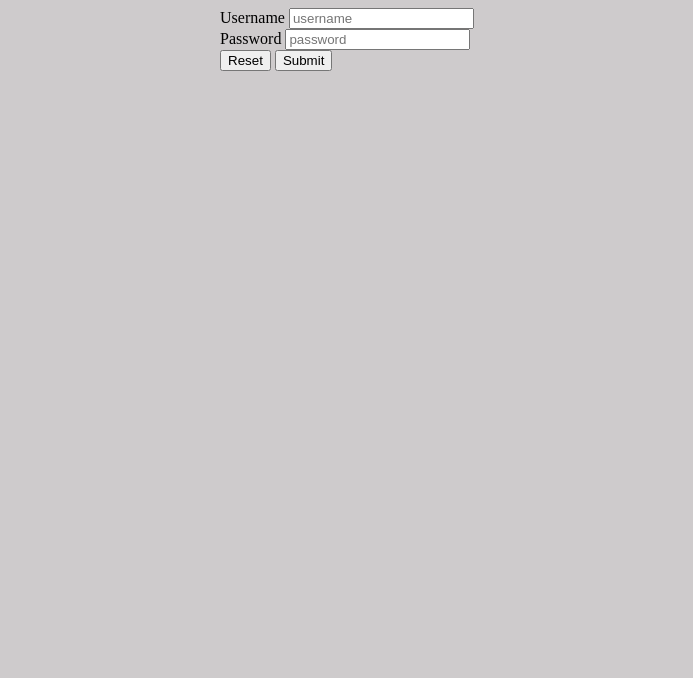
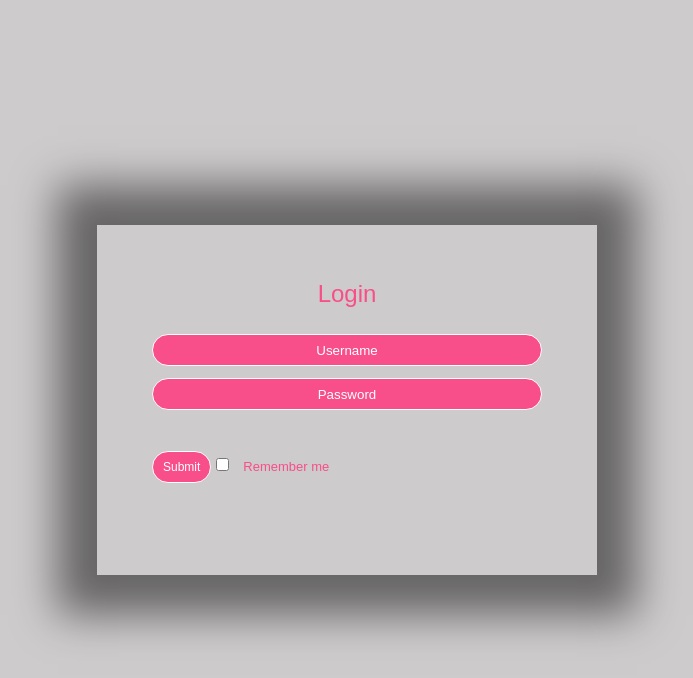
Before and after one commit to cdub-616/MANYC, a plain HTML site: page MANYC/src/main/webapp/Login.html in a window 1280 px wide. Shown: the whole page, without its empty margins (293-986 px from the left). Drawn offline with Linux system fonts and the light colour scheme.

Commit message:
Revert "Revert "edited login page and home page""
This reverts commit 4215a3338fab798c79e368a22ef41e3e7449c613.

```diff
--- a/MANYC/src/main/webapp/Login.html
+++ b/MANYC/src/main/webapp/Login.html
@@ -3,30 +3,35 @@
      Ashar
      version 1.0.0  9/27/2022 -->
 <html>
+
 <head>
-      <meta charset="ISO-8859-1">
-      <link rel="stylesheet" href="style.css" type="text/css">
 	<title>Login</title>
+	<link rel="stylesheet" href="style.css">
 </head>
+
 <body>
-      <div class="input-group"><!-- div combines everything inside together
+	<div class="container">
+		<!-- div combines everything inside together
 	     which makes it easier to format using css -->
-	     <form>
-		 <label for="username"> Username </label>
-		 <!-- the label creates a click able space -->
+		<div class="card">
+			<div class="inner-box">
+				<div class="front">
+					<h2> Login</h2>
+					<input id="username" type="username" class="input" required
+					   placeholder="Username">
+					<!-- input tag takes the input from the user -->
 
-		 <input id="username" required placeholder="username">
-		 <!-- input tag takes the input from the user -->
-		 <br>
-		 <label for="password"> Password </label>
-		 <input id="password" type="password" required placeholder="password">
-		 <br>
-		 <button type="reset">Reset</button>
-		 <!-- Reset button to reset all the input fields -->
+					<input id="password" type="password" class="input" required
+					   placeholder="Password">
 
-		 <button type="button" onclick="validate()">Submit</button>
-	    </form>
+					<button type="button" class="btn" onclick="validate()">
+					   Submit</button>
+					<input type="checkbox"> <span> Remember me</span>
 					<script src="login.js"></script>
 				</div>
+			</div>
+		</div>
+	</div>
 </body>
+
 </html>
--- a/MANYC/src/main/webapp/style.css
+++ b/MANYC/src/main/webapp/style.css
@@ -3,6 +3,11 @@
     version 1.0.0  9/14/2022  */
 
 @charset "ISO-8859-1";
+
+*{
+   margin: 0;
+   padding: 0;
+}
 
 body { /* generic for all pages */
    background-color: #CECBCC;
@@ -11,13 +16,109 @@ body { /* generic for all pages */
    justify-content: center;
 }
 
-/* .home {
-   use for index page class
-}*/
+.home {
+   background-image: url("Five9GeniusSpringRelease.jpg");
+   width: 1920px;
+   height: 990px;
+   background-position: center;
+   background-repeat: no-repeat;
+   background-size: cover;
 
-/*.input-group {
-   use for Login page class
-}*/
+}
+
+.log {
+	background-image: url("Five9Zoom.jpg");
+	width: 1920px;
+	height: 990px;
+	background-position: center;
+	background-repeat: no-repeat;
+	background-size: cover;
+}
+
+/*container changes the format for everything that is in the container class*/
+.container{
+   width: 100%;
+   min-height: 100vh;
+   font-family: sans-serif;
+   color: #F84E89;
+   display: flex;
+   align-items: center;
+   justify-content: center;
+   background-color: #CECBCC;
+}
+
+.card{
+   width: 500px;
+   height: 350px;
+   box-shadow: 0 0 40px 40px rgba(0, 0, 0, .50);
+}
+
+.inner-box{
+   position: relative;
+   width: 100%;
+   height: 100%;
+}
+
+.front, .back{
+   position: absolute;
+   width: 100;
+   height: 100;
+   background-position: center;
+   background-size: cover;
+   padding: 55px;
+   box-sizing: border-box;
+   backface-visibility: hidden;
+}
+
+.back{
+   transform: rotateY(180deg);
+}
+
+.card h2{
+   font-weight: normal;
+   font-size: 24px;
+   text-align: center;
+   margin-bottom: 20px;
+   color: #F84E89;
+}
+
+.input{
+   width: 100%;
+   background-color: #F84E89;
+   border: 1px solid #fff;
+   margin: 6px 0;
+   height: 32px;
+   border-radius: 20px;
+   padding: 0 10px;
+   box-sizing: border-box;
+   text-align: center;
+   color: #fff;
+}
+
+::placeholder{
+   color: #fff;
+   font-size: 12;
+}
+
+button{
+   background: transparent;
+   border: 1px solid #fff;
+   margin: 35px 0 10px;
+   height: 32px;
+   font-size: 12px;
+   border-radius: 20px;
+   padding: 0 10px;
+   box-sizing: border-box;
+   outline: none;
+   background-color: #F84E89;
+   color: #fff;
+   cursor: pointer;
+}
+
+span{
+   font-size: 13px;
+   margin-left: 10px;
+}
 
 .grid {
 	display: grid;
```
Also changed, not shown: MANYC/src/main/webapp/index.html (+1 -1 lines), MANYC/src/main/webapp/FIve9Zoom.png (added), MANYC/src/main/webapp/Five9GeniusSpringRelease.jpg (added). Lines whose indentation alone changed are shown as unchanged.
